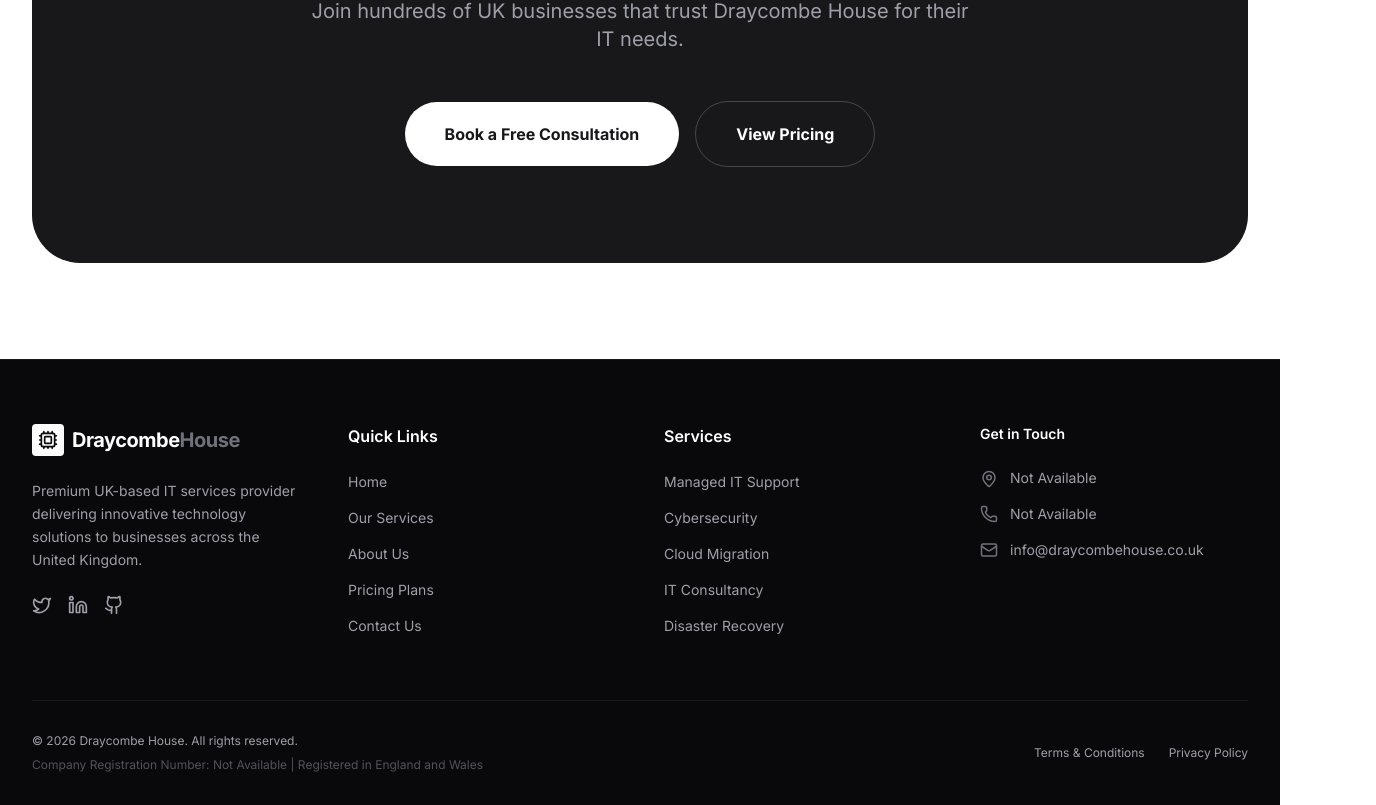
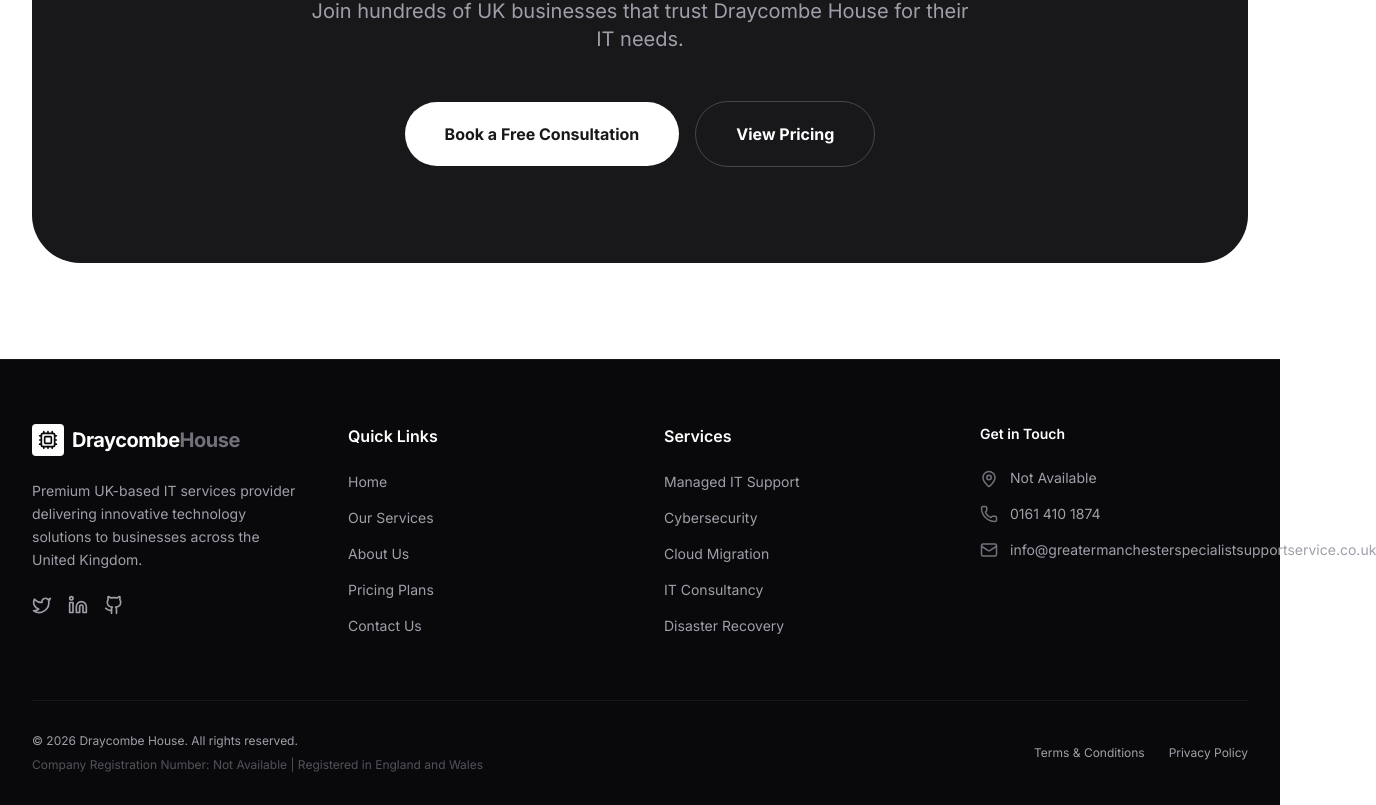
Before and after one commit to consultancy-outfit/100IT-SALESITES-001, a React (Vite) app: page / in a window 1280 px wide. Shown: the part 3857-4662 px from the top of the page, 1376 px wide, since content can reach past the window. Built offline with nearby package versions, Linux system fonts and the light colour scheme.

Commit message:
Update constants.ts
update the contact information

```diff
--- a/src/constants.ts
+++ b/src/constants.ts
@@ -4,8 +4,8 @@ export const COMPANY_DETAILS = {
   name: "Draycombe House",
   address: "Not Available",
   crn: "Not Available",
-  phone: "Not Available",
-  email: "info@draycombehouse.co.uk",
+  phone: "0161 410 1874",
+  email: "info@greatermanchesterspecialistsupportservice.co.uk",
   hours: "Not Available",
 };
 
```
